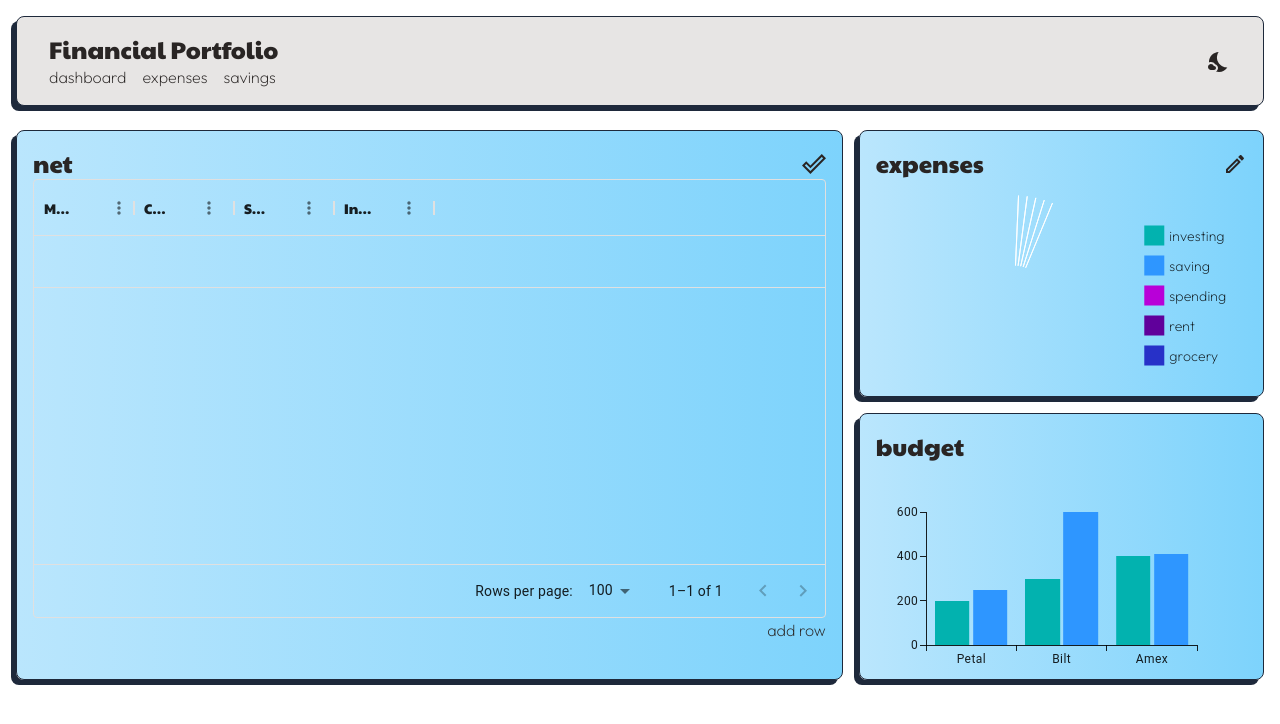
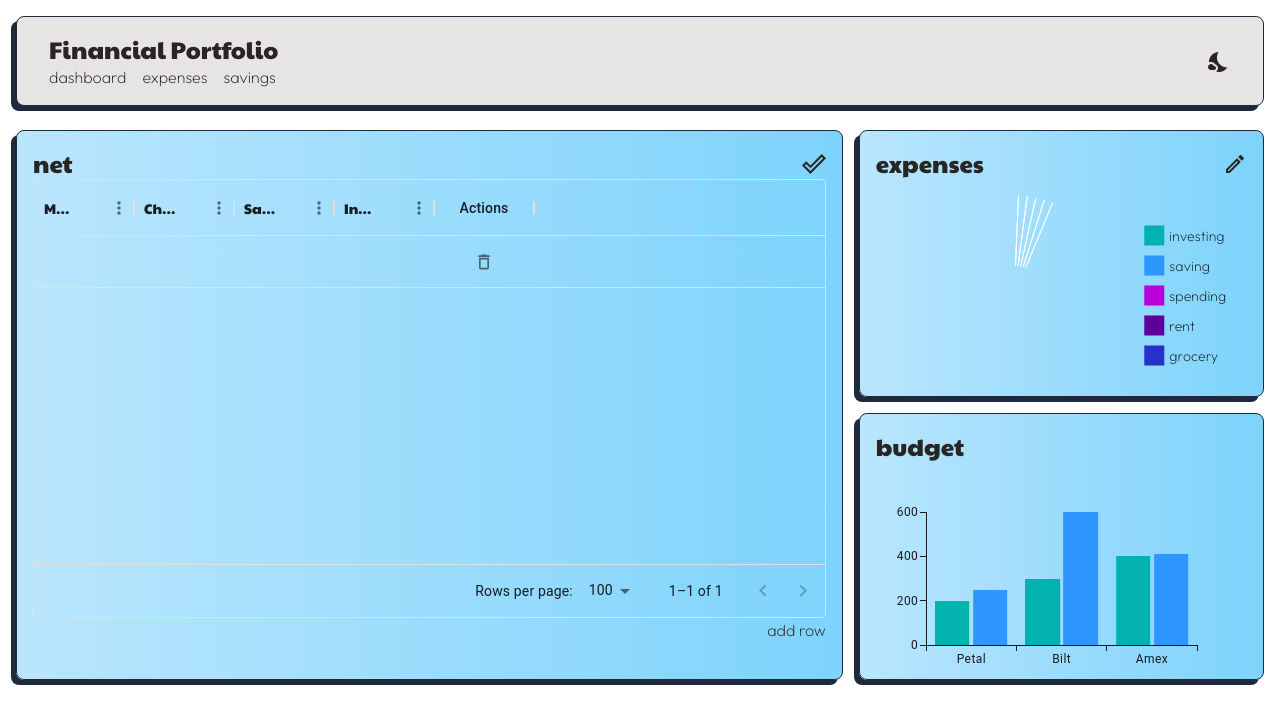
Before and after one commit to dannygrimmig/feed-app, a React (Create React App) app: page /dashboard in a window 1280 px wide. Both pictures are taken after a click on the button 813 px from the left and 163 px from the top of the page. Shown: the top 724 px of the page. Built offline with nearby package versions, Linux system fonts and the light colour scheme.

Commit message:
delete row

```diff
--- a/src/components/NetChart/NetChart.js
+++ b/src/components/NetChart/NetChart.js
@@ -1,15 +1,84 @@
 import * as React from "react";
+
 import { LineChart } from "@mui/x-charts";
 import { DataGrid } from "@mui/x-data-grid";
+import { GridActionsCellItem } from "@mui/x-data-grid";
+import DeleteIcon from "@mui/icons-material/DeleteOutlined";
 
 import { myContext } from "../../contexts/AppContext";
+import { DashboardBoxHeader } from "../DashboardBoxHeader/DashboardBoxHeader";
 
-import { lineColumns, keyToLabel, colors, stackStrategy } from "../../data/net";
-import { DashboardBoxHeader } from "../DashboardBoxHeader/DashboardBoxHeader";
+import {
+  keyToLabel,
+  colors,
+  stackStrategy,
+  emptyLineChartData,
+} from "../../data/net";
 
 export function NetChart({ className }) {
   const [isEditing, setIsEditing] = React.useState(false);
   const { netData, setNetData } = React.useContext(myContext);
+
+  const handleDeleteClick = (id) => () => {
+    netData.length === 1
+      ? setNetData(emptyLineChartData)
+      : setNetData(netData.filter((row) => row.id !== id));
+  };
+
+  const lineColumns = [
+    {
+      field: "month",
+      headerClassName: "font-header",
+      headerName: "Month",
+      type: "string",
+      align: "left",
+      headerAlign: "left",
+      editable: true,
+    },
+    {
+      field: "checking",
+      headerName: "Checking",
+      headerClassName: "font-header",
+      type: "number",
+      align: "left",
+      headerAlign: "left",
+      editable: true,
+    },
+    {
+      field: "savings",
+      headerName: "Savings",
+      headerClassName: "font-header",
+      type: "number",
+      align: "left",
+      headerAlign: "left",
+      editable: true,
+    },
+    {
+      field: "investing",
+      headerName: "Investing",
+      headerClassName: "font-header",
+      type: "number",
+      align: "left",
+      headerAlign: "left",
+      editable: true,
+    },
+    {
+      field: "actions",
+      type: "actions",
+      headerName: "Actions",
+      headerAlign: "center",
+      align: "center",
+      getActions: ({ id }) => {
+        return [
+          <GridActionsCellItem
+            icon={<DeleteIcon />}
+            label="Delete"
+            onClick={handleDeleteClick(id)}
+          />,
+        ];
+      },
+    },
+  ];
 
   return (
     <div className={`${className}`}>
--- a/src/data/net.js
+++ b/src/data/net.js
@@ -1,91 +1,6 @@
 export const emptyLineChartData = [
   {
     id: 0,
-  },
-  // {
-  //   id: 1,
-  //   month: "January",
-  // },
-  // {
-  //   id: 2,
-  //   month: "February",
-  // },
-  // {
-  //   id: 3,
-  //   month: "March",
-  // },
-  // {
-  //   id: 4,
-  //   month: "April",
-  // },
-  // {
-  //   id: 5,
-  //   month: "May",
-  // },
-  // {
-  //   id: 6,
-  //   month: "June",
-  // },
-  // {
-  //   id: 7,
-  //   month: "July",
-  // },
-  // {
-  //   id: 8,
-  //   month: "August",
-  // },
-  // {
-  //   id: 9,
-  //   month: "September",
-  // },
-  // {
-  //   id: 10,
-  //   month: "October",
-  // },
-  // {
-  //   id: 11,
-  //   month: "November",
-  // },
-  // {
-  //   id: 12,
-  //   month: "December",
-  // },
-];
-
-export const lineColumns = [
-  {
-    field: "month",
-    headerClassName: "font-header",
-    headerName: "Month",
-    type: "string",
-    editable: true,
-  },
-  {
-    field: "checking",
-    headerName: "Checking",
-    headerClassName: "font-header",
-    type: "number",
-    align: "center",
-    headerAlign: "center",
-    editable: true,
-  },
-  {
-    field: "savings",
-    headerName: "Savings",
-    headerClassName: "font-header",
-    type: "number",
-    align: "center",
-    headerAlign: "center",
-    editable: true,
-  },
-  {
-    field: "investing",
-    headerName: "Investing",
-    headerClassName: "font-header",
-    type: "number",
-    align: "center",
-    headerAlign: "center",
-    editable: true,
   },
 ];
 
```
